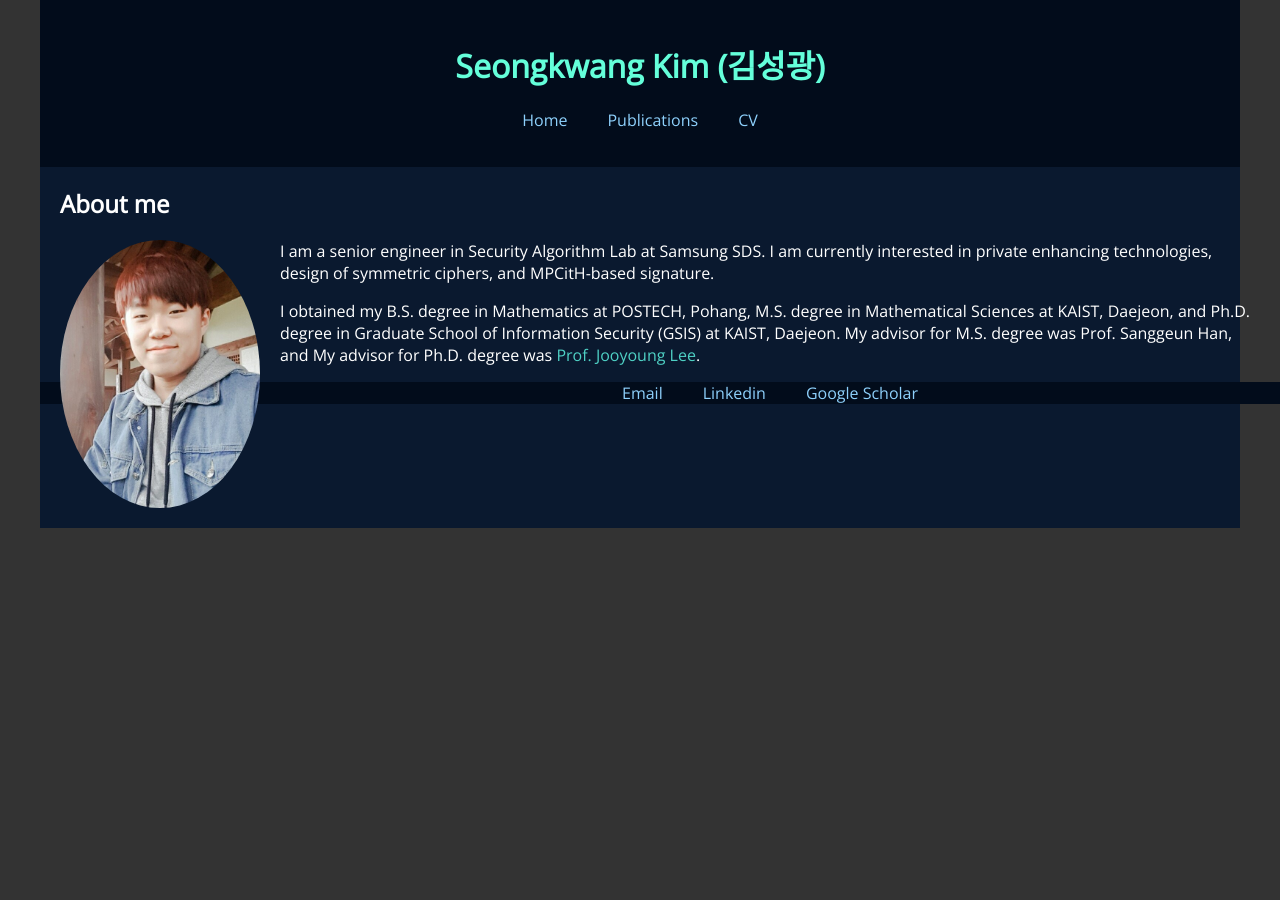
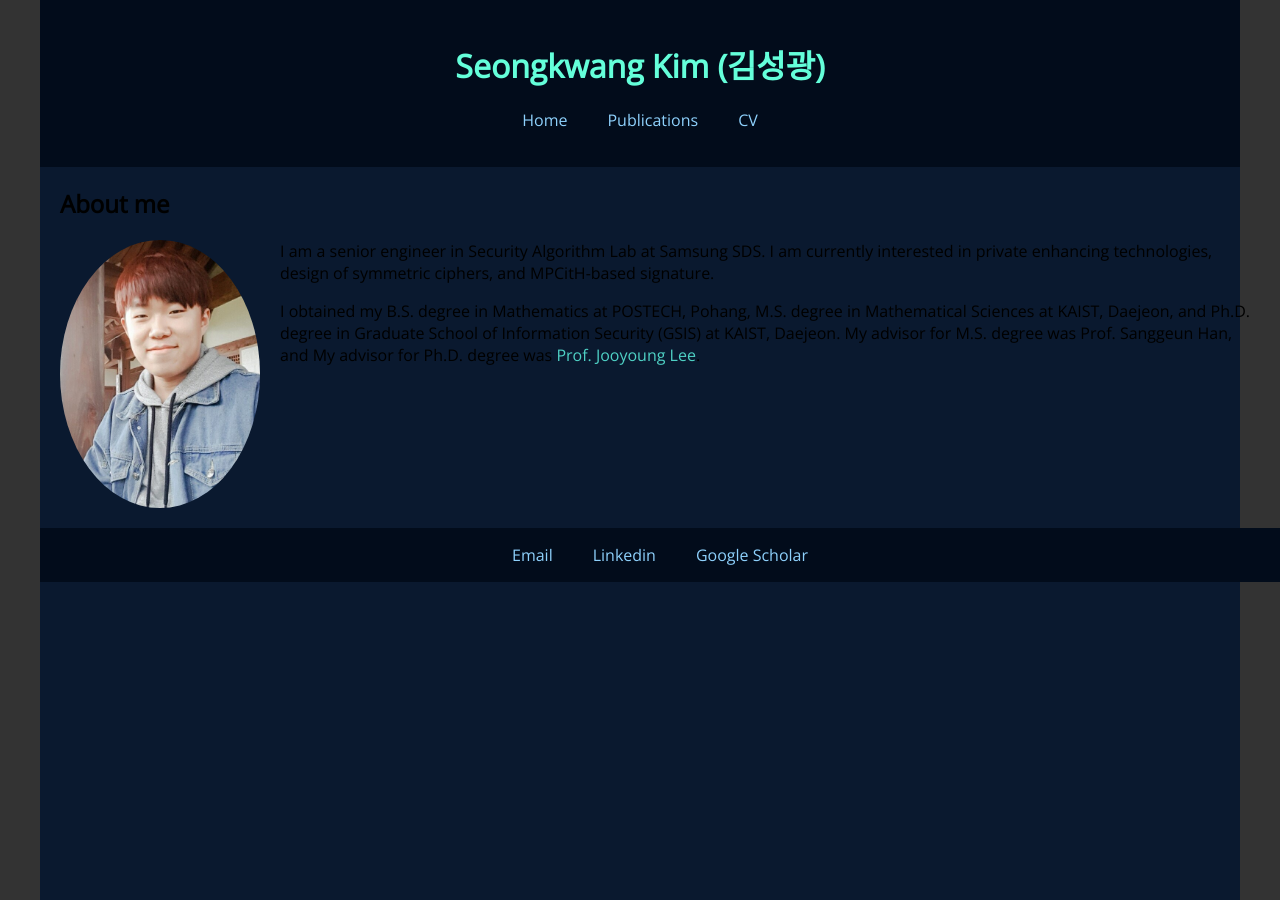
Before and after one commit to sgk1m/sgk1m.github.io, a Jekyll site: the page built from index.html, in a window 1280 px wide. Built offline with Jekyll 4.4.1, drawn with Linux system fonts in a browser that asks for light colours.

Commit message:
Update main.css

```diff
--- a/css/main.css
+++ b/css/main.css
@@ -1,25 +1,26 @@
-body {
+body, html {
     margin: 0;
     padding: 0;
+    height: 100%; /* Ensure body and html take full viewport height */
     font-family: 'Open Sans', sans-serif;
     background-color: #333; /* Grayish background for the entire page */
-    color: #fff;
     display: flex;
-    flex-direction: column;
-    align-items: center;
+    justify-content: center; /* Center the wrapper horizontally */
 }
 
 .wrapper {
     background-color: #0A192F; /* Navy background for the central wrapper */
     width: 100%;
     max-width: 1200px;
+    min-height: 100vh; /* Ensure wrapper takes at least full viewport height */
+    display: flex;
+    flex-direction: column; /* Stack header, content, and footer */
 }
 
 header, .content-container, footer {
     width: 100%;
     padding: 0 20px;
 }
-
 
 header, footer {
     background-color: #020c1b; /* Darker blue for header and footer */
```
